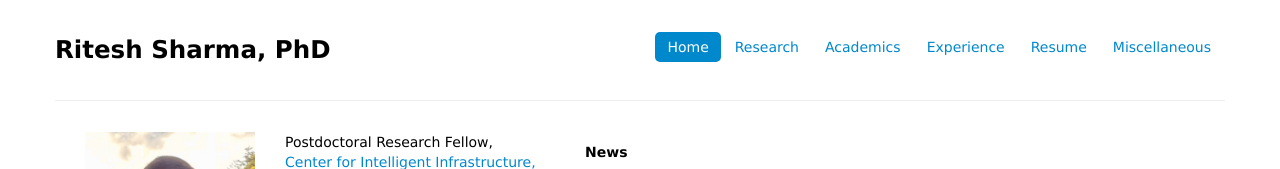
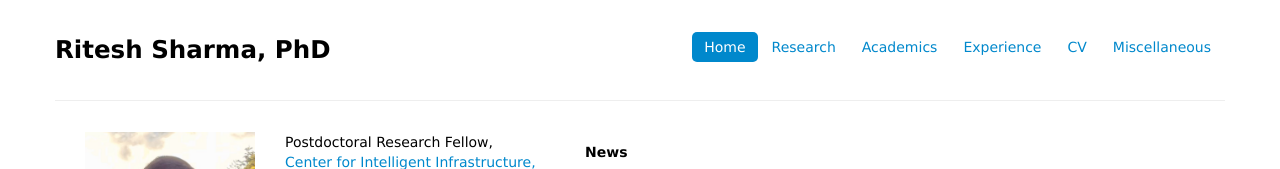
Before and after one commit to sharmrit/Homepage, a plain HTML site: page index.html in a window 1280 px wide. Shown: the top 169 px of the page. Drawn offline with nearby package versions, Linux system fonts and the light colour scheme.

Commit message:
Update index.html

```diff
--- a/index.html
+++ b/index.html
@@ -75,7 +75,7 @@ height="0" width="0" style="display:none;visibility:hidden"></iframe></noscript>
           <li><a href="index.html#Research">Research</a></li>
 		<li><a href="index.html#Academics">Academics</a></li>
 		  <li><a href="index.html#Experience">Experience</a></li>
-           <li><a href="RiteshSharmaCV_06_24_Web.pdf" target="_blank">Resume</a></li>
+           <li><a href="RiteshSharmaCV_06_24_Web.pdf" target="_blank">CV</a></li>
 	<li><a href="miscellaneous.html" target="_blank">Miscellaneous</a></li>
           <!-- <li><a href="personal.html">Personal</a></li>   -->
         </ul>
```
